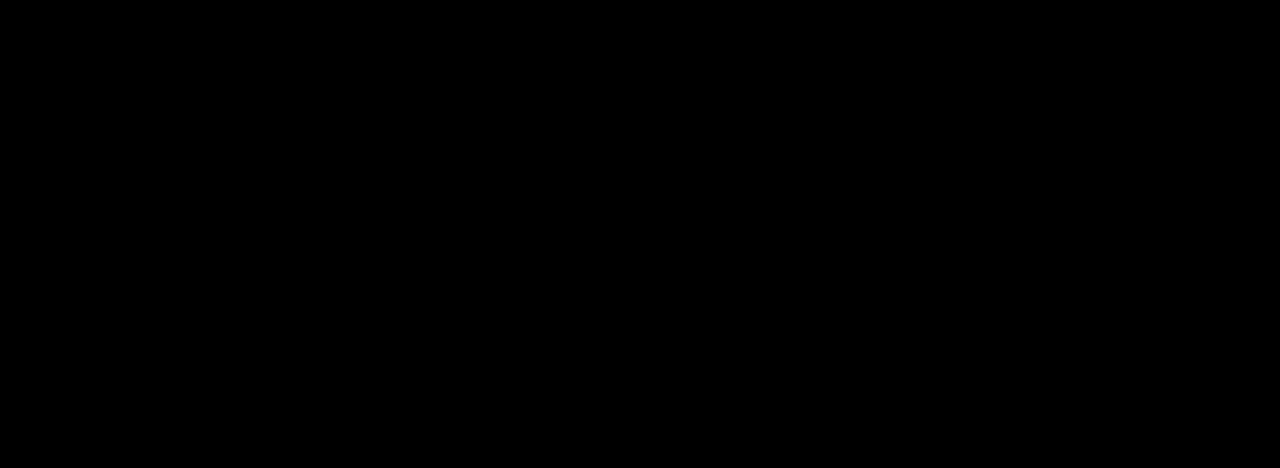
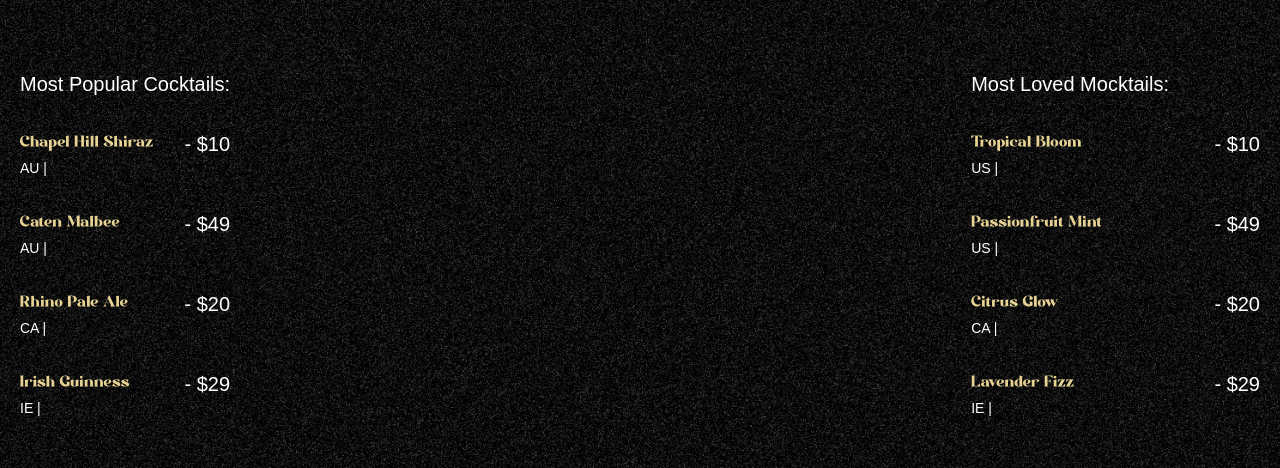
Before and after one commit to mhsabit11/GSAP_Work, a React (Vite) app: page / in a window 1280 px wide. Shown: the part 890-1358 px from the top of the page. Built offline with nearby package versions, Linux system fonts and the light colour scheme; a web font is replaced by a local one.

Commit message:
implemented cocktails details with prices in cocktail section

```diff
--- a/src/App.jsx
+++ b/src/App.jsx
@@ -3,6 +3,8 @@
 import gsap from "gsap";
 import Navbar from "./components/Navbar.jsx";
 import Hero from "./components/Hero.jsx";
+import {Circ} from "gsap/gsap-core";
+import Cocktails from "./components/Cocktails.jsx";
  gsap.registerPlugin(ScrollTrigger,SplitText);
 
 
@@ -11,6 +13,7 @@
         <main>
             <Navbar />
             <Hero />
+            <Cocktails />
 
         </main>
     )
--- /dev/null
+++ b/src/components/Cocktails.jsx
@@ -0,0 +1,68 @@
+import React from 'react'
+import {cocktailLists, mockTailLists} from "../../constants/index.js";
+import gsap from "gsap";
+import {useGSAP} from "@gsap/react";
+
+const Cocktails = () => {
+    useGSAP(()=> {
+        const parallaxTimeline = gsap.timeline({
+            scrollTrigger : {
+                trigger : '#cocktails',
+                start: 'top 30%',
+                end: 'bottom 80%',
+                scrub: true
+            }
+        })
+
+        parallaxTimeline
+            .from('#c-left-leaf',{
+                x: -100 , y: 100
+            })
+            .from('#c-right-leaf',{
+                x: 100, y: 100
+            })
+    })
+
+    return (
+        <section id="cocktails" className="noisy">
+            <img src="/images/cocktail-left-leaf.png" alt="l-leaf" id="c-left-leaf" />
+            <img src="/images/cocktail-right-leaf.png" alt="r-leaf" id="c-right-leaf" />
+
+            <div className="list" >
+                <div className="popular">
+                    <h2>Most Popular Cocktails:</h2>
+
+                    <ul>
+                        {cocktailLists.map(({name,country,details,price})=> (
+                            <li key={name}>
+                                <div className="md-me-28">
+                                    <h3>{name}</h3>
+                                    <p>{country} | {details}</p>
+                                </div>
+                                <span>- {price}</span>
+                            </li>
+                        ))}
+                    </ul>
+                </div>
+
+                <div className="loved">
+                    <h2>Most Loved Mocktails:</h2>
+
+                    <ul>
+                        {mockTailLists.map(({name,country,details,price})=> (
+                            <li key={name}>
+                                <div className="me-28">
+                                    <h3>{name}</h3>
+                                    <p>{country} | {details}</p>
+                                </div>
+                                <span>- {price}</span>
+                            </li>
+                        ))}
+                    </ul>
+                </div>
+
+            </div>
+        </section>
+    )
+}
+export default Cocktails
```
